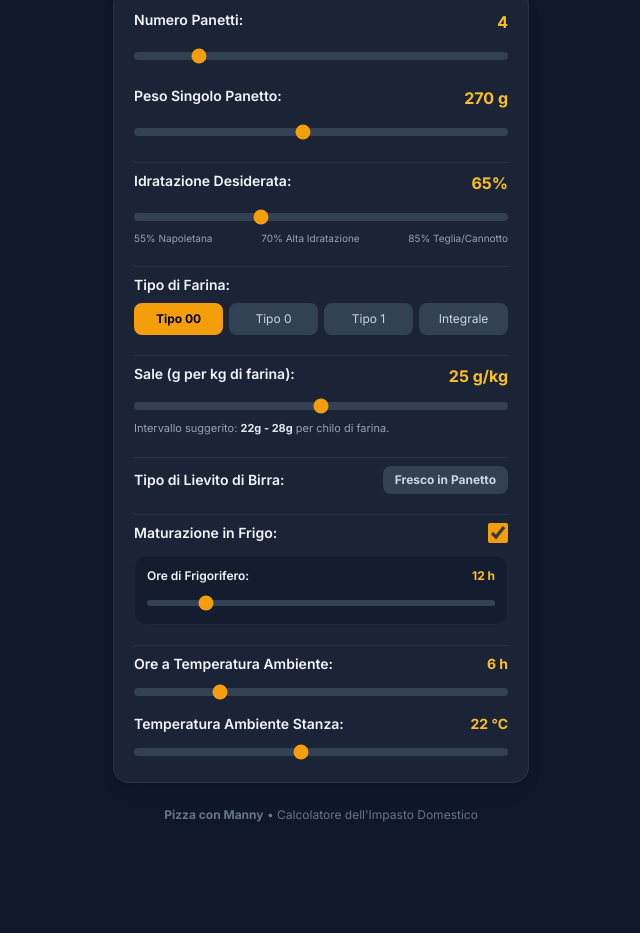
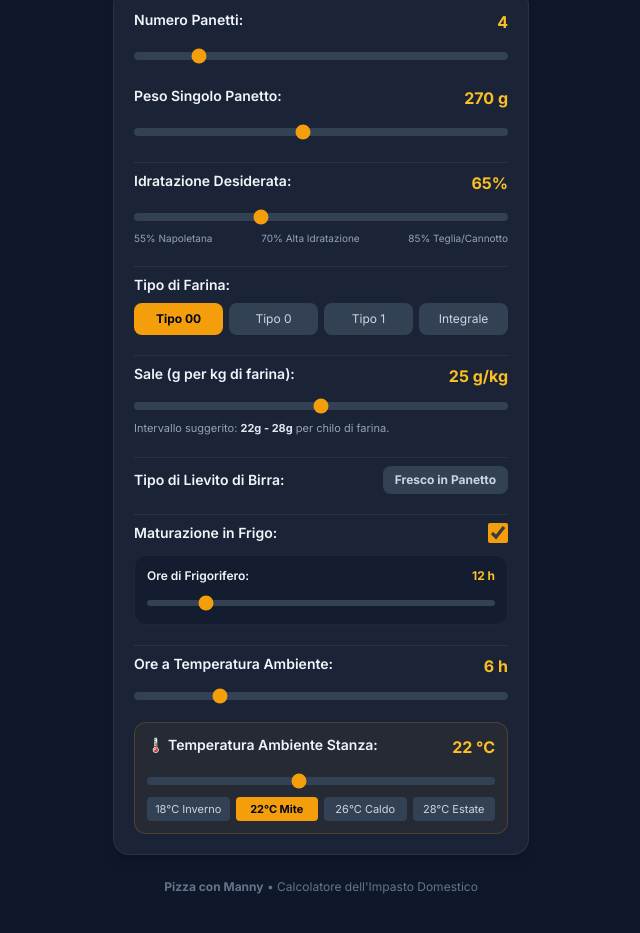
Before and after one commit to PizzaConManny/Pizza-Con-Manny, a plain HTML site: page index.html in a window 1280 px wide. Shown: the part 452-1385 px from the top of the page, without its empty margins (319-959 px from the left). Before the commit the page ends 1323 px from the top, so only its background shows below. Drawn offline with nearby package versions, Linux system fonts and the light colour scheme.

Commit message:
Pizza calculator
Revision T ambiente

```diff
--- a/index.html
+++ b/index.html
@@ -21,16 +21,16 @@
         numeroPizze: 4,
         pesoPanetto: 270,
         idratazione: 65,
-        salePerKg: 25, // Grammi di sale per kg di farina (range consigliato 22-28g)
+        salePerKg: 25, // Grammi di sale per kg di farina (suggerito 22-28g)
         tipoFarina: '00', // Opzioni: '00', '0', '1', 'integrale'
         usaLievitoSecco: false,
         usaFrigo: true,
         oreFrigo: 12,
         tempFrigo: 4,
         oreAmbiente: 6,
-        tempAmbiente: 22,
+        tempAmbiente: 22, // Temperatura stanza in °C (modificabile dall'utente)
 
-        // Fattore correttivo per la farina (farine integrali e tipo 1 fermentano più velocemente)
+        // Fattore di fermentazione in base alla farina
         get fattoreFarina() {
             switch(this.tipoFarina) {
                 case '1': return 0.92;
@@ -57,6 +57,7 @@
             return Math.round((this.farina * (this.salePerKg / 1000)) * 10) / 10;
         },
 
+        // Calcolo cinetico della fermentazione basato sulla temperatura ambiente reale
         get tempoTotaleEquivalente() {
             let frigoEq = this.usaFrigo ? (this.oreFrigo * 0.1) : 0;
             let fattoreTempAmb = Math.pow(2, (this.tempAmbiente - 22) / 10);
@@ -81,7 +82,7 @@
             <p class="text-xs text-slate-400 font-medium">Calcolatore di Precisione per l'Impasto</p>
         </div>
 
-        <!-- BOX RISULTATI (Grafica Evidenziata) -->
+        <!-- BOX RISULTATI (Evidenziato) -->
         <div class="bg-gradient-to-br from-amber-500 to-amber-600 rounded-2xl p-5 shadow-xl text-slate-950 mb-6 border border-amber-300/40">
             <div class="flex justify-between items-center mb-3 border-b border-amber-700/20 pb-2">
                 <h2 class="font-extrabold text-lg uppercase tracking-wider">Formula Calcolata</h2>
@@ -108,7 +109,7 @@
             </div>
         </div>
 
-        <!-- PANNELLO CONTROLLI -->
+        <!-- CONTROLLI DI INPUT -->
         <div class="bg-slate-800/80 rounded-2xl p-5 shadow-lg border border-slate-700/50 space-y-5">
 
             <!-- 1. Quantità e Peso Panetti -->
@@ -195,22 +196,37 @@
                 </template>
             </div>
 
-            <!-- 7. Lievitazione a Temperatura Ambiente -->
-            <div class="pt-2 border-t border-slate-700/50 space-y-3">
+            <!-- 7. SETTAGGIO TEMPERATURA AMBIENTE E ORE -->
+            <div class="pt-2 border-t border-slate-700/50 space-y-4">
+
+                <!-- Ore Temperatura Ambiente -->
                 <div>
                     <label class="flex justify-between text-sm font-semibold mb-1">
                         <span>Ore a Temperatura Ambiente:</span>
-                        <span class="text-amber-400 font-bold" x-text="oreAmbiente + ' h'"></span>
+                        <span class="text-amber-400 font-bold text-base" x-text="oreAmbiente + ' h'"></span>
                     </label>
                     <input type="range" min="1" max="24" x-model="oreAmbiente" class="w-full accent-amber-500 h-2 bg-slate-700 rounded-lg appearance-none cursor-pointer">
                 </div>
-                <div>
-                    <label class="flex justify-between text-sm font-semibold mb-1">
-                        <span>Temperatura Ambiente Stanza:</span>
-                        <span class="text-amber-400 font-bold" x-text="tempAmbiente + ' °C'"></span>
+
+                <!-- Temperatura Stanza (Slider + Scelte Rapide) -->
+                <div class="bg-amber-500/5 p-3 rounded-xl border border-amber-500/20">
+                    <label class="flex justify-between text-sm font-semibold mb-2">
+                        <span>🌡️ Temperatura Ambiente Stanza:</span>
+                        <span class="text-amber-400 font-bold text-base" x-text="tempAmbiente + ' °C'"></span>
                     </label>
-                    <input type="range" min="14" max="32" x-model="tempAmbiente" class="w-full accent-amber-500 h-2 bg-slate-700 rounded-lg appearance-none cursor-pointer">
+
+                    <!-- Slider Temperatura -->
+                    <input type="range" min="12" max="35" x-model="tempAmbiente" class="w-full accent-amber-500 h-2 bg-slate-700 rounded-lg appearance-none cursor-pointer mb-3">
+
+                    <!-- Pre-set rapidi di temperatura -->
+                    <div class="grid grid-cols-4 gap-1.5 text-center">
+                        <button @click="tempAmbiente = 18" :class="tempAmbiente == 18 ? 'bg-amber-500 text-slate-950 font-bold' : 'bg-slate-700 text-slate-300'" class="py-1 rounded text-[11px] transition-all">18°C Inverno</button>
+                        <button @click="tempAmbiente = 22" :class="tempAmbiente == 22 ? 'bg-amber-500 text-slate-950 font-bold' : 'bg-slate-700 text-slate-300'" class="py-1 rounded text-[11px] transition-all">22°C Mite</button>
+                        <button @click="tempAmbiente = 26" :class="tempAmbiente == 26 ? 'bg-amber-500 text-slate-950 font-bold' : 'bg-slate-700 text-slate-300'" class="py-1 rounded text-[11px] transition-all">26°C Caldo</button>
+                        <button @click="tempAmbiente = 28" :class="tempAmbiente == 28 ? 'bg-amber-500 text-slate-950 font-bold' : 'bg-slate-700 text-slate-300'" class="py-1 rounded text-[11px] transition-all">28°C Estate</button>
+                    </div>
                 </div>
+
             </div>
 
         </div>
```
